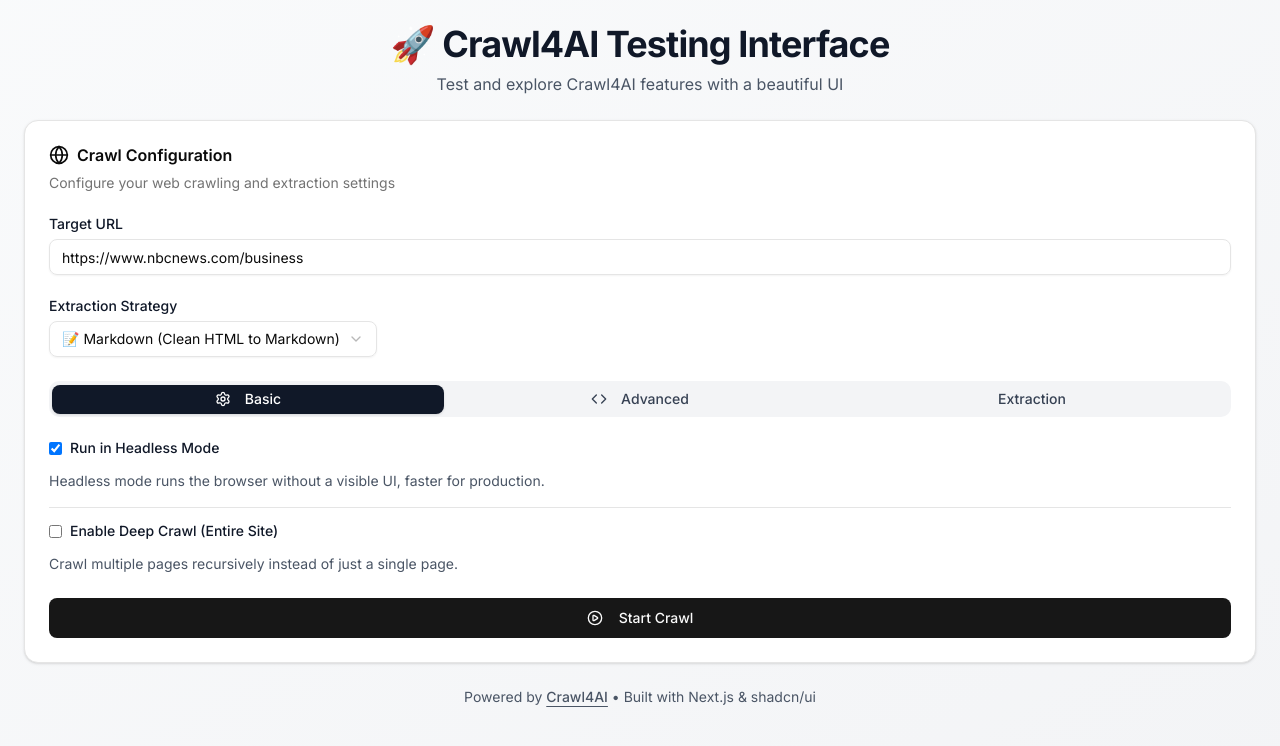
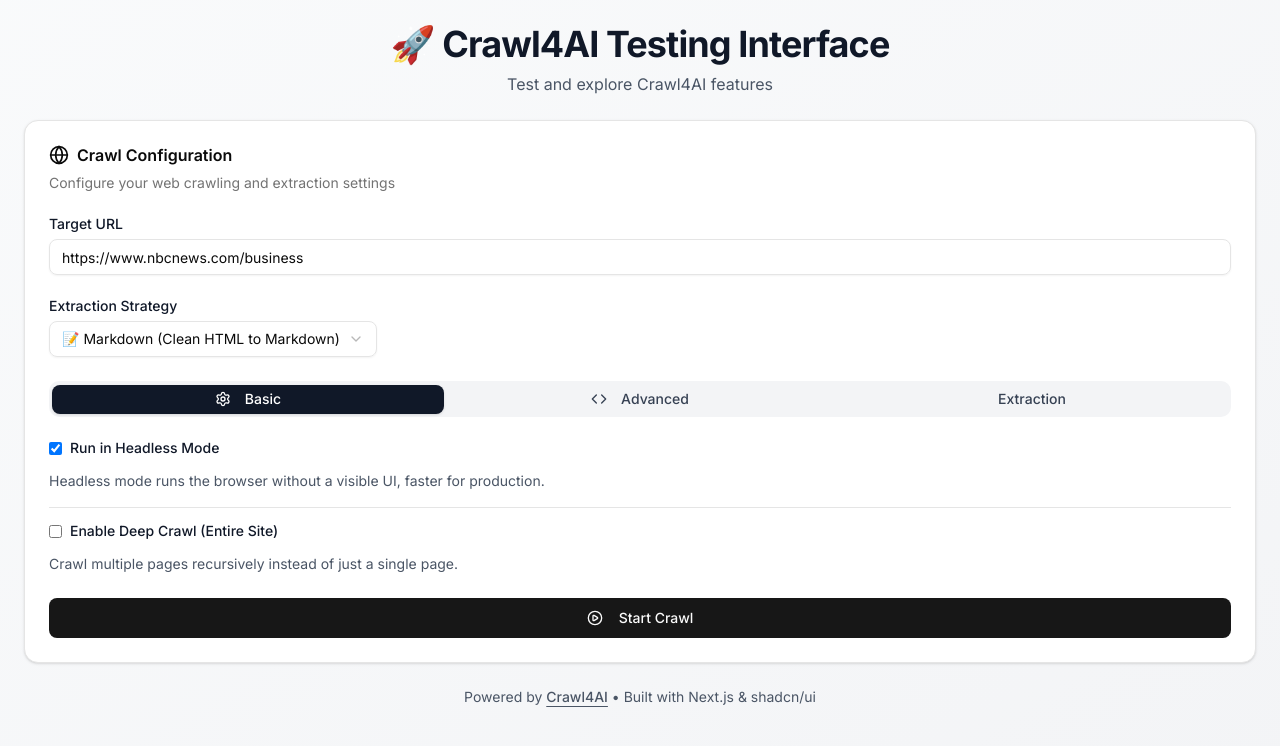
Before and after one commit to Marcussy34/localMCP-crawl4ai-RAG, a Next.js app: page / in a window 1280 px wide. Shown: the top 746 px of the page. Built offline with nearby package versions, Linux system fonts and the light colour scheme.

Commit message:
updated index

```diff
--- a/pages/index.js
+++ b/pages/index.js
@@ -131,7 +131,7 @@ export default function Home() {
             🚀 Crawl4AI Testing Interface
           </h1>
           <p className="text-gray-600 dark:text-gray-400">
-            Test and explore Crawl4AI features with a beautiful UI
+            Test and explore Crawl4AI features
           </p>
         </div>
 
```
